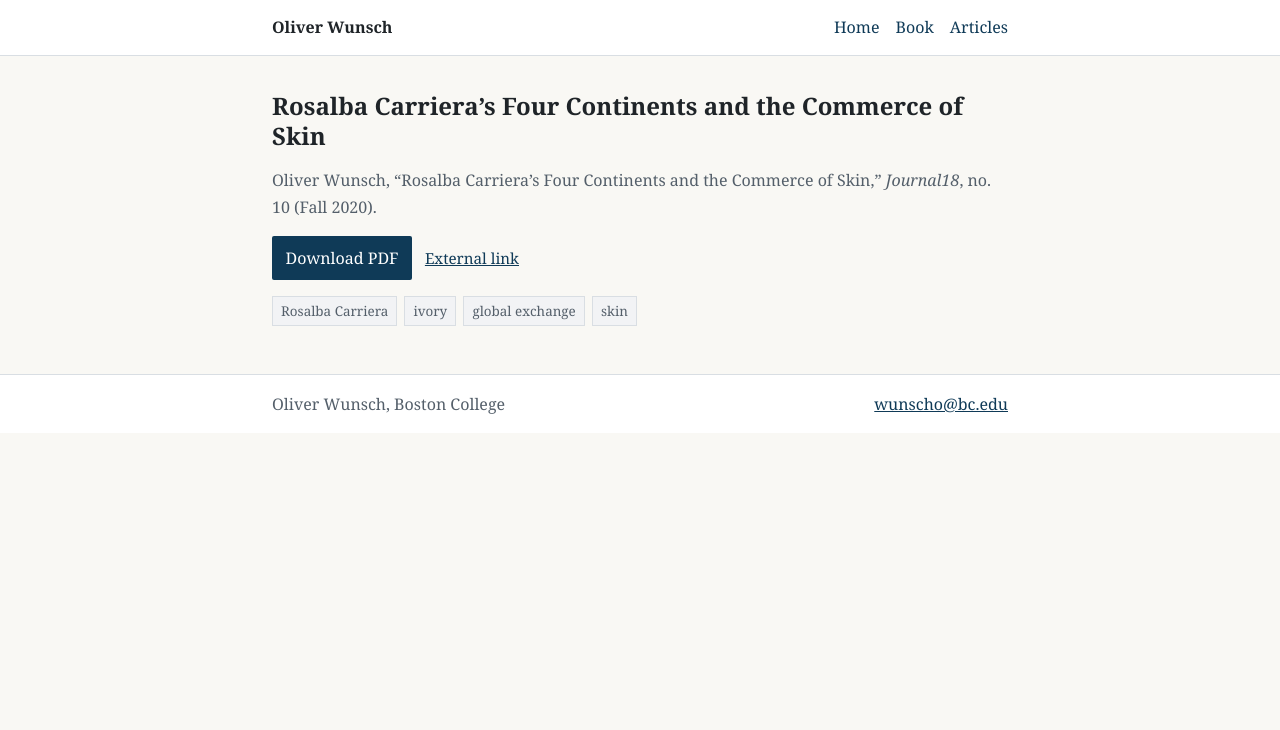
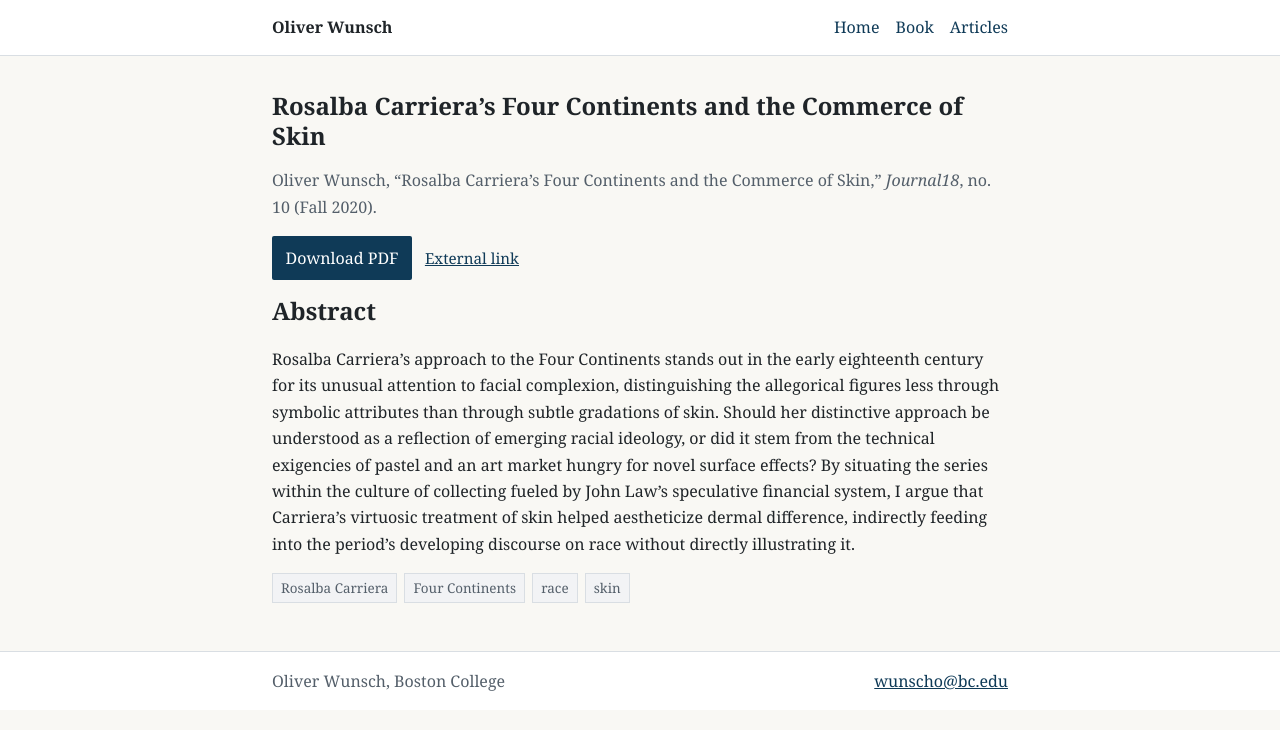
Before and after one commit to owunsch/owunsch.github.io, a Jekyll site: the page built from _articles/carriera-four-continents-commerce-of-skin-2020.md, in a window 1280 px wide. Shown: the top 730 px of the page. Built offline with Jekyll 4.4.1, drawn with Linux system fonts in a browser that asks for light colours.

Commit message:
abstracts

```diff
--- a/_articles/carriera-four-continents-commerce-of-skin-2020.md
+++ b/_articles/carriera-four-continents-commerce-of-skin-2020.md
@@ -11,11 +11,11 @@ pages: ""
 doi: ""
 external_url: "https://www.journal18.org/5218"
 pdf: "/assets/pdfs/wunsch-carriera-four-continents-2020.pdf"
-abstract: ""
+abstract: "Rosalba Carriera’s approach to the Four Continents stands out in the early eighteenth century for its unusual attention to facial complexion, distinguishing the allegorical figures less through symbolic attributes than through subtle gradations of skin. Should her distinctive approach be understood as a reflection of emerging racial ideology, or did it stem from the technical exigencies of pastel and an art market hungry for novel surface effects? By situating the series within the culture of collecting fueled by John Law’s speculative financial system, I argue that Carriera’s virtuosic treatment of skin helped aestheticize dermal difference, indirectly feeding into the period’s developing discourse on race without directly illustrating it."
 tags:
   - "Rosalba Carriera"
-  - "ivory"
-  - "global exchange"
+  - "Four Continents"
+  - "race"
   - "skin"
 citation_display: "Oliver Wunsch, “Rosalba Carriera’s Four Continents and the Commerce of Skin,” *Journal18*, no. 10 (Fall 2020)."
 ---
```
Also changed, not shown: _articles/discriminating-taste-skin-color-connoisseurship-2022.md (+1 -1 lines).
